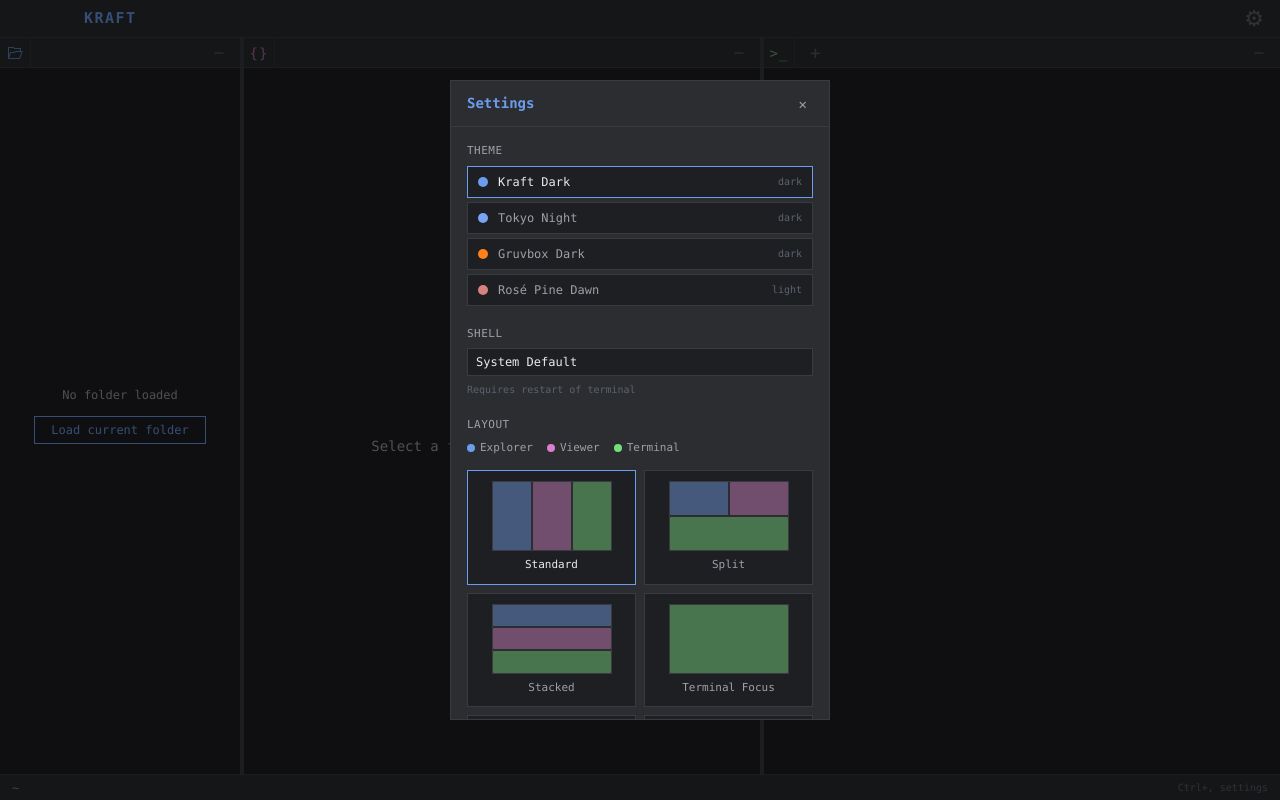
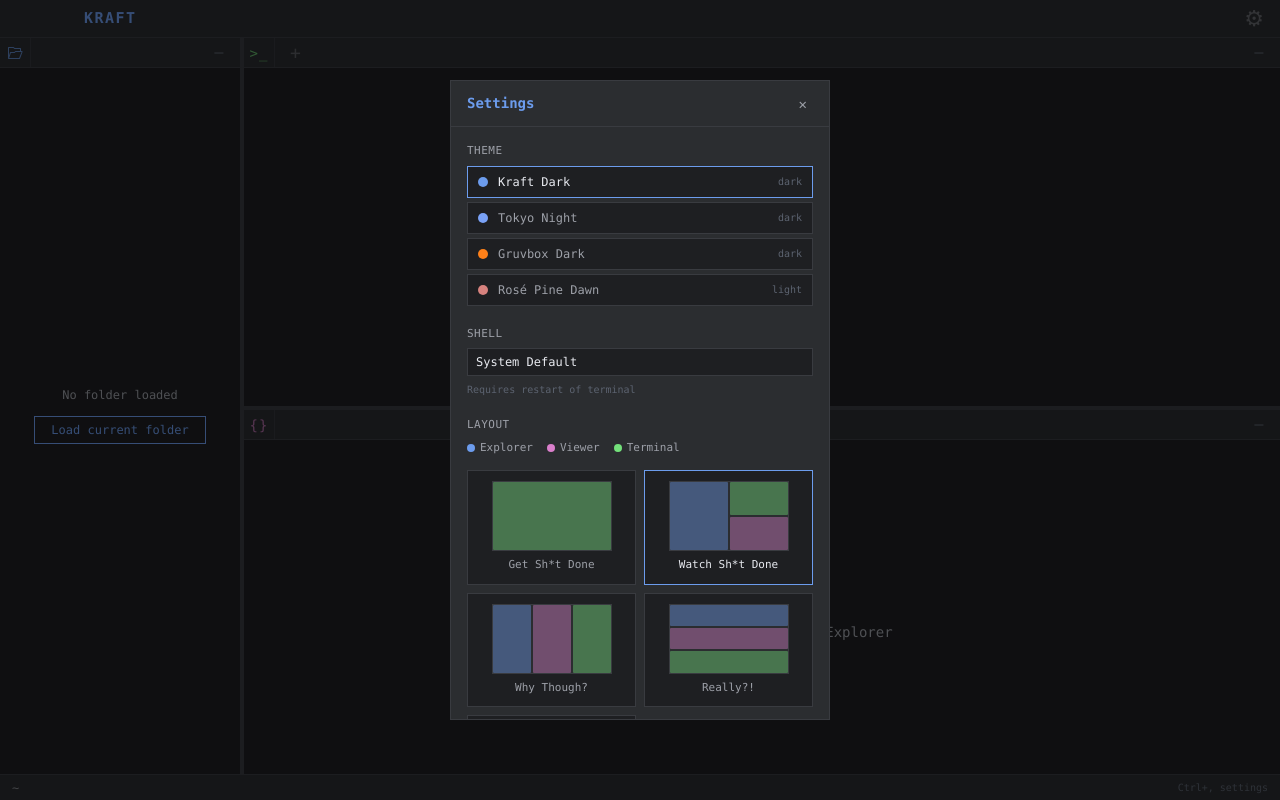
Before and after one commit to sag1v/kraft, a React (Vite) app: page / in a window 1280 px wide. Both pictures are taken after a click on the button "Settings (Ctrl+,)". Built offline with nearby package versions, Linux system fonts and the light colour scheme.

Commit message:
layout presets

```diff
--- a/src/App.css
+++ b/src/App.css
@@ -1654,6 +1654,90 @@ body {
   color: var(--fg);
 }
 
+/* ── Really?! confirm modal ── */
+
+.really-confirm-overlay {
+  position: fixed;
+  inset: 0;
+  background: rgba(0, 0, 0, 0.6);
+  display: flex;
+  align-items: center;
+  justify-content: center;
+  z-index: 2000;
+  animation: really-fade-in 0.15s ease-out;
+}
+
+@keyframes really-fade-in {
+  from { opacity: 0; }
+  to { opacity: 1; }
+}
+
+@keyframes really-pop-in {
+  from { opacity: 0; transform: scale(0.92); }
+  to { opacity: 1; transform: scale(1); }
+}
+
+.really-confirm-modal {
+  display: flex;
+  flex-direction: column;
+  align-items: center;
+  gap: 12px;
+  padding: 28px 36px 24px;
+  background: var(--bg-secondary);
+  border: 1px solid var(--border);
+  border-radius: 10px;
+  min-width: 280px;
+  animation: really-pop-in 0.18s ease-out;
+}
+
+.really-confirm-title {
+  font-size: 18px;
+  font-weight: 700;
+  color: var(--fg);
+  letter-spacing: -0.02em;
+}
+
+.really-confirm-subtitle {
+  font-size: 12px;
+  color: var(--fg-muted);
+  text-align: center;
+}
+
+.really-confirm-actions {
+  display: flex;
+  gap: 10px;
+  margin-top: 4px;
+}
+
+.really-confirm-btn {
+  padding: 6px 20px;
+  border-radius: 6px;
+  border: 1px solid var(--border);
+  background: var(--bg);
+  color: var(--fg-muted);
+  font-size: 12px;
+  font-weight: 600;
+  cursor: pointer;
+  transition: all 0.12s;
+}
+
+.really-confirm-btn:hover {
+  border-color: var(--fg-muted);
+  color: var(--fg);
+}
+
+.really-confirm-yes {
+  background: var(--accent);
+  color: var(--bg);
+  border-color: var(--accent);
+}
+
+.really-confirm-yes:hover {
+  filter: brightness(1.15);
+  border-color: var(--accent);
+  color: var(--bg);
+}
+
 /* ── Selection ── */
 
 ::selection {
--- a/src/components/PanelLayout.tsx
+++ b/src/components/PanelLayout.tsx
@@ -549,8 +549,8 @@ export function PanelLayout() {
   rowHeightsRef.current = rowHeights;
   colWidthsRef.current = colWidths;
 
-  const layoutAllowsExplorer = layout !== 'editor-focus';
-  const layoutAllowsViewer = layout !== 'terminal-focus';
+  const layoutAllowsExplorer = layout !== 'get-shit-done';
+  const layoutAllowsViewer = layout !== 'get-shit-done';
 
   const showExplorer = layoutAllowsExplorer && panelVisibility.explorer;
   const showViewer = layoutAllowsViewer && panelVisibility.viewer;
--- a/src/components/Settings.tsx
+++ b/src/components/Settings.tsx
@@ -1,4 +1,4 @@
-import React, { useEffect, useCallback } from 'react';
+import React, { useState, useEffect, useCallback } from 'react';
 import { useUIContext } from '../context/AppContext';
 import { themes } from '../themes';
 import type { LayoutPreset, PanelId } from '../types';
@@ -11,11 +11,10 @@ const shells = [
 ];
 
 const layouts: { value: LayoutPreset; label: string }[] = [
-  { value: 'standard', label: 'Standard' },
-  { value: 'split', label: 'Split' },
-  { value: 'stacked', label: 'Stacked' },
-  { value: 'terminal-focus', label: 'Terminal Focus' },
-  { value: 'editor-focus', label: 'Editor Focus' },
+  { value: 'get-shit-done', label: 'Get Sh*t Done' },
+  { value: 'watch-shit-done', label: 'Watch Sh*t Done' },
+  { value: 'why', label: 'Why Though?' },
+  { value: 'really', label: 'Really?!' },
 ];
 
 function renderGridPreview(grid: PanelId[][]): React.ReactNode {
@@ -47,45 +46,91 @@ function renderGridPreview(grid: PanelId[][]): React.ReactNode {
 }
 
 const PRESET_GRIDS: Record<string, PanelId[][]> = {
-  standard: [['explorer', 'viewer', 'terminal']],
-  split: [['explorer', 'viewer'], ['terminal', 'terminal']],
-  stacked: [['explorer'], ['viewer'], ['terminal']],
-  'terminal-focus': [['terminal' as PanelId]],
-  'editor-focus': [['viewer', 'terminal']],
+  'get-shit-done': [['terminal' as PanelId]],
+  'watch-shit-done': [['explorer', 'terminal'], ['explorer', 'viewer']],
+  'why': [['explorer', 'viewer', 'terminal']],
+  'really': [['explorer'], ['viewer'], ['terminal']],
 };
+
+const MY_LAYOUT_DEFAULT_GRID: PanelId[][] = [['explorer', 'terminal'], ['viewer', 'terminal']];
 
 function renderLayoutPreview(preset: LayoutPreset, savedCustom?: PanelId[][] | null): React.ReactNode {
   if (preset === 'custom') {
-    if (savedCustom && savedCustom.length > 0) {
-      return renderGridPreview(savedCustom);
-    }
-    return (
-      <div className="settings-layout-preview-custom">
-        <span className="settings-layout-preview-placeholder">?</span>
-      </div>
-    );
+    const grid = (savedCustom && savedCustom.length > 0) ? savedCustom : MY_LAYOUT_DEFAULT_GRID;
+    return renderGridPreview(grid);
   }
   const grid = PRESET_GRIDS[preset];
   if (grid) return renderGridPreview(grid);
   return null;
 }
 
+function ReallyConfirmModal({ step, onConfirm, onCancel }: {
+  step: 1 | 2;
+  onConfirm: () => void;
+  onCancel: () => void;
+}) {
+  return (
+    <div className="really-confirm-overlay" onClick={onCancel}>
+      <div className="really-confirm-modal" onClick={(e) => e.stopPropagation()}>
+        <span className="really-confirm-title">
+          {step === 1 ? 'Are you sure?' : 'Really?!'}
+        </span>
+        <span className="really-confirm-subtitle">
+          {step === 1
+            ? 'You want to stack all panels vertically?'
+            : "Don't say we didn't warn you."}
+        </span>
+        <div className="really-confirm-actions">
+          <button className="really-confirm-btn really-confirm-cancel" onClick={onCancel}>
+            Nah
+          </button>
+          <button className="really-confirm-btn really-confirm-yes" onClick={onConfirm}>
+            {step === 1 ? 'Yeah' : 'Just do it'}
+          </button>
+        </div>
+      </div>
+    </div>
+  );
+}
+
 export function Settings() {
   const { settings, updateSettings, settingsOpen, setSettingsOpen, theme, setThemeId } = useUIContext();
+  const [reallyStep, setReallyStep] = useState<0 | 1 | 2>(0);
 
   const handleKeyDown = useCallback(
     (e: KeyboardEvent) => {
-      if (e.key === 'Escape' && settingsOpen) {
-        setSettingsOpen(false);
+      if (e.key === 'Escape') {
+        if (reallyStep > 0) {
+          setReallyStep(0);
+        } else if (settingsOpen) {
+          setSettingsOpen(false);
+        }
       }
     },
-    [settingsOpen, setSettingsOpen]
+    [settingsOpen, setSettingsOpen, reallyStep]
   );
 
   useEffect(() => {
     window.addEventListener('keydown', handleKeyDown);
     return () => window.removeEventListener('keydown', handleKeyDown);
   }, [handleKeyDown]);
+
+  const handleLayoutClick = useCallback((preset: LayoutPreset) => {
+    if (preset === 'really') {
+      setReallyStep(1);
+      return;
+    }
+    updateSettings({ defaultLayout: preset });
+  }, [updateSettings]);
+
+  const handleReallyConfirm = useCallback(() => {
+    if (reallyStep === 1) {
+      setReallyStep(2);
+    } else {
+      setReallyStep(0);
+      updateSettings({ defaultLayout: 'really' });
+    }
+  }, [reallyStep, updateSettings]);
 
   if (!settingsOpen) return null;
 
@@ -168,7 +213,7 @@ export function Settings() {
                 <div
                   key={l.value}
                   className={`settings-layout-card ${settings.defaultLayout === l.value ? 'active' : ''}`}
-                  onClick={() => updateSettings({ defaultLayout: l.value })}
+                  onClick={() => handleLayoutClick(l.value)}
                 >
                   <div className="settings-layout-preview">
                     {renderLayoutPreview(l.value, null)}
@@ -185,7 +230,7 @@ export function Settings() {
                 <div className="settings-layout-preview">
                   {renderLayoutPreview('custom', settings.savedCustomLayout)}
                 </div>
-                <span className="settings-layout-name">My Layout</span>
+                <span className="settings-layout-name">¯\_(ツ)_/¯</span>
               </div>
             </div>
           </div>
@@ -213,6 +258,13 @@ export function Settings() {
           </div>
         </div>
       </div>
+      {reallyStep > 0 && (
+        <ReallyConfirmModal
+          step={reallyStep as 1 | 2}
+          onConfirm={handleReallyConfirm}
+          onCancel={() => setReallyStep(0)}
+        />
+      )}
     </div>
   );
 }
--- a/src/context/AppContext.tsx
+++ b/src/context/AppContext.tsx
@@ -3,20 +3,23 @@ import type { Theme, LayoutPreset, AppSettings, GitInfo, GitFileStatus, Terminal
 import { getThemeById, kraftDark } from '../themes';
 import { AGENT_AUTO_TAB_ICON_ID, pickRandomColor } from '../terminalIcons';
 
-const STANDARD_LAYOUT: PanelId[][] = [['explorer', 'viewer', 'terminal']];
-const SPLIT_LAYOUT: PanelId[][] = [['explorer', 'viewer'], ['terminal', 'terminal']];
-const STACKED_LAYOUT: PanelId[][] = [['explorer'], ['viewer'], ['terminal']];
+const GET_SHIT_DONE_LAYOUT: PanelId[][] = [['terminal']];
+const WATCH_SHIT_DONE_LAYOUT: PanelId[][] = [['explorer', 'terminal'], ['explorer', 'viewer']];
+const WHY_LAYOUT: PanelId[][] = [['explorer', 'viewer', 'terminal']];
+const REALLY_LAYOUT: PanelId[][] = [['explorer'], ['viewer'], ['terminal']];
+const MY_LAYOUT_DEFAULT: PanelId[][] = [['explorer', 'terminal'], ['viewer', 'terminal']];
 
 const ALL_PANELS: PanelId[] = ['explorer', 'viewer', 'terminal'];
 
 const PRESET_LAYOUTS: Partial<Record<LayoutPreset, PanelId[][]>> = {
-  standard: STANDARD_LAYOUT,
-  split: SPLIT_LAYOUT,
-  stacked: STACKED_LAYOUT,
+  'get-shit-done': GET_SHIT_DONE_LAYOUT,
+  'watch-shit-done': WATCH_SHIT_DONE_LAYOUT,
+  'why': WHY_LAYOUT,
+  'really': REALLY_LAYOUT,
 };
 
 function normalizePanelLayout(raw: unknown): PanelId[][] {
-  if (!Array.isArray(raw) || raw.length === 0) return STANDARD_LAYOUT.map(r => [...r]);
+  if (!Array.isArray(raw) || raw.length === 0) return WATCH_SHIT_DONE_LAYOUT.map(r => [...r]);
 
   const validIds = new Set<string>(ALL_PANELS);
   const result: PanelId[][] = [];
@@ -28,7 +31,7 @@ function normalizePanelLayout(raw: unknown): PanelId[][] {
     }
     if (validRow.length > 0) result.push(validRow);
   }
-  if (result.length === 0) return STANDARD_LAYOUT.map(r => [...r]);
+  if (result.length === 0) return WATCH_SHIT_DONE_LAYOUT.map(r => [...r]);
 
   const maxCols = Math.max(...result.map(r => r.length));
   for (const row of result) {
@@ -53,9 +56,10 @@ function panelLayoutsEqual(a: PanelId[][], b: PanelId[][]): boolean {
 }
 
 function layoutToPreset(layout: PanelId[][]): LayoutPreset {
-  if (panelLayoutsEqual(layout, STANDARD_LAYOUT)) return 'standard';
-  if (panelLayoutsEqual(layout, SPLIT_LAYOUT)) return 'split';
-  if (panelLayoutsEqual(layout, STACKED_LAYOUT)) return 'stacked';
+  if (panelLayoutsEqual(layout, GET_SHIT_DONE_LAYOUT)) return 'get-shit-done';
+  if (panelLayoutsEqual(layout, WATCH_SHIT_DONE_LAYOUT)) return 'watch-shit-done';
+  if (panelLayoutsEqual(layout, WHY_LAYOUT)) return 'why';
+  if (panelLayoutsEqual(layout, REALLY_LAYOUT)) return 'really';
   return 'custom';
 }
 
@@ -110,8 +114,8 @@ interface SessionContextValue {
 
 const defaultSettings: AppSettings = {
   shellOverride: null,
-  defaultLayout: 'standard',
-  panelLayout: STANDARD_LAYOUT.map(r => [...r]),
+  defaultLayout: 'watch-shit-done',
+  panelLayout: WATCH_SHIT_DONE_LAYOUT.map(r => [...r]),
   savedCustomLayout: null,
   fontSize: 14,
   theme: 'kraft-dark',
@@ -130,7 +134,7 @@ function normPath(p: string) {
 export function AppProvider({ children }: { children: React.ReactNode }) {
   const [settings, setSettings] = useState<AppSettings>(defaultSettings);
   const [theme, setTheme] = useState<Theme>(kraftDark);
-  const [layout, setLayoutState] = useState<LayoutPreset>('standard');
+  const [layout, setLayoutState] = useState<LayoutPreset>('watch-shit-done');
   const [sessions, setSessions] = useState<TerminalSession[]>([]);
   const [activeSessionId, setActiveSessionId] = useState<string | null>(null);
   const [explorerRoots, setExplorerRoots] = useState<Record<string, string | null>>({});
@@ -192,10 +196,16 @@ export function AppProvider({ children }: { children: React.ReactNode }) {
           if (!merged.panelLayout && (saved as any).panelOrder) {
             merged.panelLayout = [(saved as any).panelOrder as PanelId[]];
           }
-          // Migrate old 'stacked' -> 'split'
-          if ((merged.defaultLayout as string) === 'stacked' && merged.panelLayout &&
-              merged.panelLayout.length === 2 && merged.panelLayout[0].length === 2) {
-            merged.defaultLayout = 'split';
+          // Migrate old preset names to new ones
+          const legacyPreset = merged.defaultLayout as string;
+          if (!['get-shit-done', 'watch-shit-done', 'why', 'really', 'custom'].includes(legacyPreset)) {
+            if (legacyPreset === 'terminal-focus') {
+              merged.defaultLayout = 'get-shit-done';
+              merged.panelLayout = GET_SHIT_DONE_LAYOUT.map(r => [...r]);
+            } else {
+              merged.defaultLayout = 'watch-shit-done';
+              merged.panelLayout = WATCH_SHIT_DONE_LAYOUT.map(r => [...r]);
+            }
           }
           merged.panelLayout = normalizePanelLayout(merged.panelLayout);
           setSettings(merged);
@@ -579,7 +589,8 @@ export function AppProvider({ children }: { children: React.ReactNode }) {
           if (prev.savedCustomLayout) {
             next = { ...next, panelLayout: prev.savedCustomLayout.map(r => [...r]) };
           } else {
-            next = { ...next, savedCustomLayout: prev.panelLayout.map(r => [...r]) };
+            const initial = MY_LAYOUT_DEFAULT.map(r => [...r]);
+            next = { ...next, panelLayout: initial, savedCustomLayout: initial.map(r => [...r]) };
           }
         }
       }
```
Also changed, not shown: src/types.ts (+4 -5 lines).
